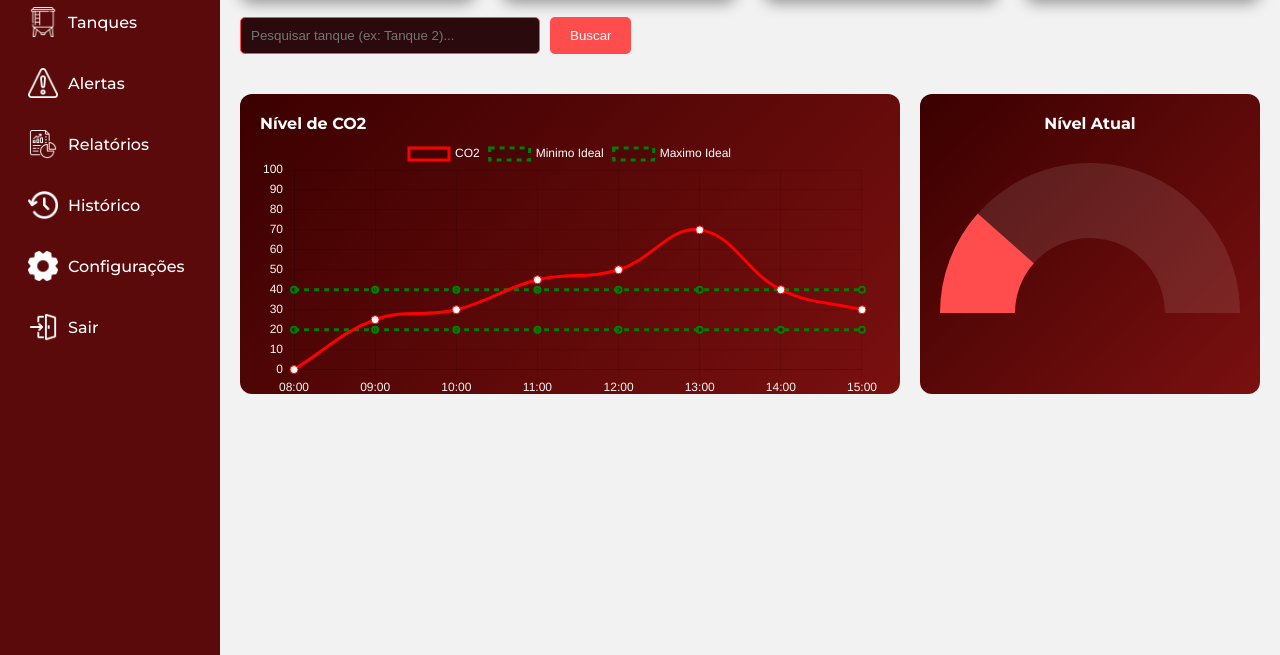
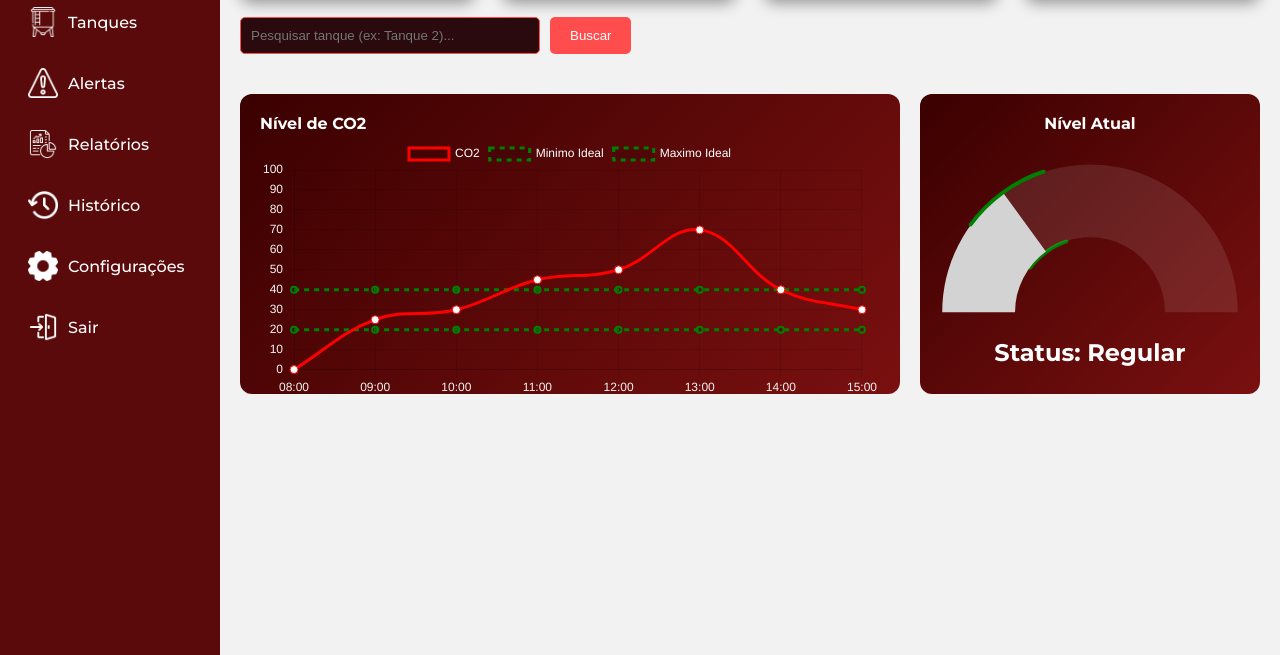
Before and after one commit to CO2control/FRONTEND_CO2CONTROL, a plain HTML site: page site_institucional/Dashboard/tanques.html in a window 1280 px wide. Shown: the part 145-800 px from the top of the page. Drawn offline with nearby package versions, Linux system fonts and the light colour scheme.

Commit message:
feat: velocímetro com faixa ideal

```diff
--- a/site_institucional/Dashboard/tanques.html
+++ b/site_institucional/Dashboard/tanques.html
@@ -98,6 +98,7 @@
                     <div class="chart-dois">
                         <div class="titulo"><span>Nível Atual</span></div>
                         <canvas id="chartGauge"></canvas>
+                        <div class="kpi-value"><span>Status: Regular</span></div>
                     </div>
 
 
@@ -171,13 +172,32 @@
             type: 'doughnut',
             data: {
                 labels: ['Nível atual de CO2', 'Máximo'],
-                datasets: [{
-                    data: [30, 100],
-                    backgroundColor: ['#ff4d4d', 'rgba(255,255,255,0.1)'],
+                datasets: [ {
+                    label: 'Faixa Ideal',
+                    data: [1],
+                    backgroundColor: ['transparent', 'transparent'],
+                    weight: 0.01,
+                    borderColor: 'green',
+                    borderWidth: 3,
+                    circumference: 36,
+                    rotation: 306
+                }, {
+                    data: [30, 70], // PRIMEIRO PARAMETRO: NIVEL EM (%), SEGUNDO: 100 - NÍVEL (AMBOS EM PORCENTAGEM)
+                    backgroundColor: ['lightgray', 'rgba(255,255,255,0.1)'],
                     borderWidth: 0,
                     circumference: 180,
                     rotation: 270
-                }]
+                }, {
+                    label: 'Faixa Ideal',
+                    data: [1],
+                    backgroundColor: ['transparent', 'transparent'],
+                    weight: 0.01,
+                    borderColor: 'green',
+                    borderWidth: 3,
+                    circumference: 36,
+                    rotation: 306
+                    }
+                ]
             },
             options: {
                 aspectRatio: 1.5,
```
